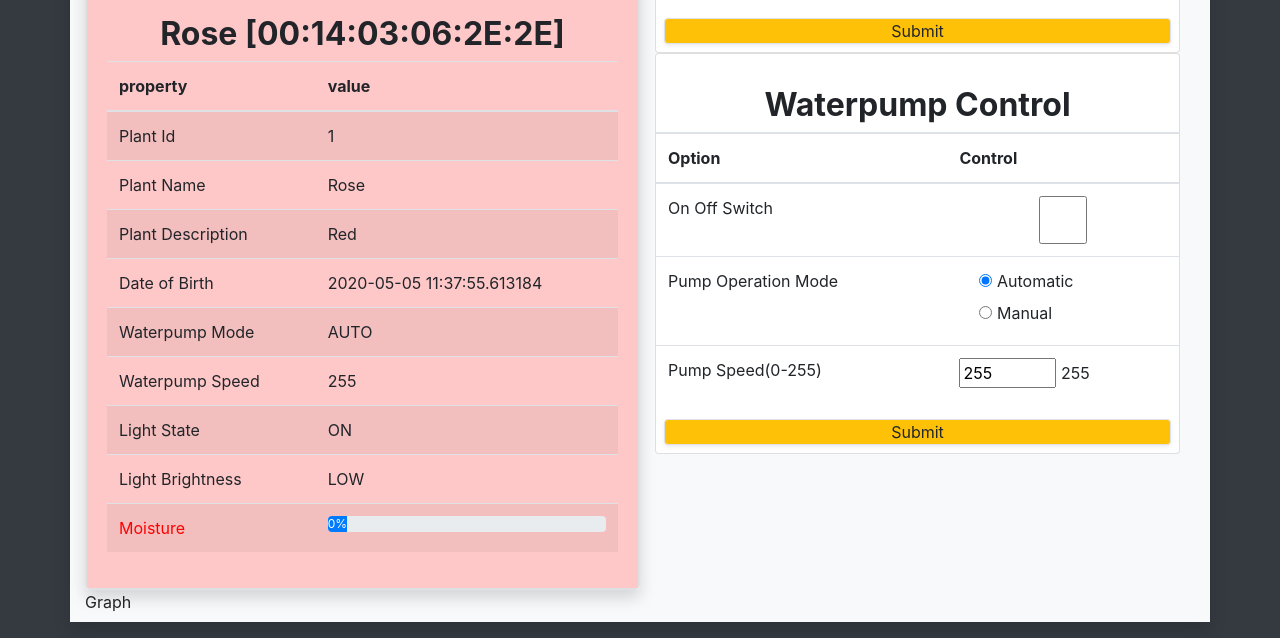
After one commit to JeremyVun1/smart-plants-pi4-web, a Flask app: a page that uses smartplant/templates/layout.html in a window 1280 px wide. The commit adds this page. Shown: the part 403-1041 px from the top of the page. Run offline with Flask 2, Linux system fonts and the light colour scheme; data comes from the database, SQL or seed files in the repository; both versions use the stored data as it was before the commit; some libraries are stand-ins or nearby versions.

Commit message:
controls working

```diff
--- a/smartplant/__init__.py
+++ b/smartplant/__init__.py
@@ -6,7 +6,7 @@ app.config['SECRET_KEY'] = "32018ddbe36292e8a6543bc5a54a6c42"
 app.config['SQLALCHEMY_DATABASE_URI'] = 'sqlite:///smartplant.db'
 db = SQLAlchemy(app)
 
-sockets = []
+sockets = {}
 
 from smartplant import models
 from smartplant import routes
--- a/smartplant/forms.py
+++ b/smartplant/forms.py
@@ -1,16 +1,34 @@
 from flask_wtf import FlaskForm
-from wtforms import BooleanField, RadioField, SubmitField
+from wtforms import BooleanField, RadioField, SubmitField, IntegerField, StringField, validators
 
 
 class LightsControlForm(FlaskForm):
     # lights
+    isLightForm = BooleanField(default=True)
     lightOn = BooleanField(label='On Off Switch')
-    lightMode = RadioField(label='Brightness Level', choices=[('low_power','Low'), ('medium_power', 'Medium'), ('high_power', 'High')])
+    lightMode = RadioField(label='Brightness Level', choices=[('l','Low'), ('m', 'Medium'), ('h', 'High')])
     submit = SubmitField('Submit')
 
 
 class PumpControlForm(FlaskForm):
     # pump
-    pumpOn = BooleanField(label='On Off Switch')
-    pumpMode = RadioField(label='Pump Operation Mode', choices=[('auto', 'Automatic'), ('manual', 'Manual')])
+    isPumpForm = BooleanField(default=True)
+    pumpOn = BooleanField('On Off Switch')
+    pumpMode = RadioField('Pump Operation Mode', choices=[('a', 'Automatic'), ('m', 'Manual')])
+    pumpSpeed = IntegerField('Pump Speed(0-255)', [validators.NumberRange(min=0, max=256)])
     submit = SubmitField('Submit')
+
+
+class LightsControlModel():
+    def __init__(self, isLightForm, on, mode):
+        self.isLightForm = isLightForm
+        self.lightOn = bool(on)
+        self.lightMode = str(mode)
+
+
+class PumpControlModel():
+    def __init__(self, isPumpForm, on, mode, speed):
+        self.isPumpForm = isPumpForm
+        self.pumpOn = bool(on)
+        self.pumpMode = str(mode)
+        self.pumpSpeed = int(speed)
--- a/smartplant/models.py
+++ b/smartplant/models.py
@@ -104,3 +104,4 @@ class SmartPlantState:
     lightstate: bool
     lightmode: str
     moistval: int
+    socketExists: bool
--- a/smartplant/routes.py
+++ b/smartplant/routes.py
@@ -1,8 +1,8 @@
-from flask import render_template, request, flash
-from smartplant.forms import LightsControlForm, PumpControlForm
+from flask import render_template, request, flash, redirect
+from smartplant.forms import LightsControlForm, PumpControlForm, PumpControlModel, LightsControlModel
 from smartplant import app, sockets
-from .bt import find_new_smartplant_devices, connect_smartplant_devices, request_full_state
-from .data import save_smartplants, load_smartplants
+from .bt import find_new_smartplant_devices, connect_smartplant_devices, request_full_state, send_light_commands, send_pump_commands
+from .data import save_smartplants, load_smartplants, load_smartplant, load_device, update_light_db_with_commands, update_pump_db_with_commands
 
 
 @app.route("/", methods=['GET', 'POST'])
@@ -11,34 +11,71 @@ def index():
     smartplants = []
 
     if request.method == 'POST':
-        for socket in sockets:
+        for mac in sockets:
+            socket = sockets[mac]
             socket.close()
 
         find_new_smartplant_devices()
         sockets = connect_smartplant_devices()
 
-    try:
-        print(f"open sockets {sockets}")
-        responses = request_full_state(sockets)
-        save_smartplants(responses)
-        smartplants = load_smartplants()
-        print(smartplants)
-    except Exception:
-        pass
+    print(f"open sockets {sockets}")
+    responses = request_full_state(sockets)
+    save_smartplants(responses)
+    smartplants = load_smartplants()
+
+    # socket check
+    for smartplant in smartplants:
+        smartplant.socketExists = smartplant.mac in sockets
+
+    print(smartplants)
 
     return render_template('index.html', smartplants=smartplants, title="index")
 
 
-@app.route("/control", methods=['GET', 'POST'])
-def control():
-    lightsControlForm = LightsControlForm()
-    pumpControlForm = PumpControlForm()
+@app.route("/control/<guid>", methods=['GET', 'POST'])
+def control(guid):
+    global sockets
+
+    # build flower status info
+    device = load_device(guid)
+    smartplant = load_smartplant(device)
+    smartplant.socketExists = device.mac in sockets  # see if we have sockets or not
 
     if request.method == 'POST':
-        if lightsControlForm.validate_on_submit():
-            flash('light control sent', 'success')
-        if pumpControlForm.validate_on_submit():
-            flash('pump control sent', 'success')
-        # populate the forms with state data
+        form_dict = request.form.to_dict()
+        print("RECEIVED POST")
+        print(form_dict)
 
-    return render_template('control.html', title='Control Plant', lightsControlForm=lightsControlForm, pumpControlForm=pumpControlForm)
+        # validate, send commands, and prefill the form
+        if 'isLightForm' in form_dict:
+            form = LightsControlForm(request.form)
+            if form.validate():
+                flash('light control sent', 'success')
+                send_light_commands(sockets[device.mac], smartplant, form_dict)
+                update_light_db_with_commands(guid, form_dict)
+                return redirect(f"/control/{guid}", code=302)
+
+        elif 'isPumpForm' in form_dict:
+            form = PumpControlForm(request.form)
+            if form.validate():
+                flash('pump control sent', 'success')
+                send_pump_commands(sockets[device.mac], smartplant, form_dict)
+                update_pump_db_with_commands(guid, form_dict)
+            else:
+                flash('pump speed must be between 0-255', 'danger')
+            return redirect(f"/control/{guid}", code=302)
+
+    # build control forms
+    print(smartplant)
+    lightsControlForm = LightsControlForm(obj=LightsControlModel(isLightForm=True, on=smartplant.lightstate, mode=smartplant.lightmode))
+    pumpControlForm = PumpControlForm(obj=PumpControlModel(isPumpForm=True, on=smartplant.pumpstate, mode=smartplant.pumpmode, speed=smartplant.pumpspeed))
+
+
+    return render_template(
+        'control.html',
+        title='Control Plant',
+        smartplant=smartplant,
+        guid=guid,
+        lightsControlForm=lightsControlForm,
+        pumpControlForm=pumpControlForm
+    )
--- a/smartplant/templates/control.html
+++ b/smartplant/templates/control.html
@@ -13,54 +13,94 @@
         {% endwith %}
 <div class="content-section">
 
-    <div class="row-fluid">
+<div class="row">
+    <div class="col-sm-6 p-0 border shadow rounded">
+        <div class="card">
+            <div class="card-body" style="background-color: {% if smartplant.moistval < 500 %}rgba(255,200,200){% else %}rgb(220,255,220){% endif %};">
+                {% include 'plantcard.html' %}
+            </div>
+        </div>
+    </div>
+    <div class="col-sm-6">
+        <div class="card">
             <form method="POST" action="">
                 {{ lightsControlForm.hidden_tag() }}
-            <fieldset class="form-group border rounded m-2 p-2">
-                <h2 class="border-bottom pb-2">Lighting Control</h2>
-                <div class="form-group">
-                    {{ lightsControlForm.lightOn.label(class="form-control-label") }}
-                    {{ lightsControlForm.lightOn(class="form-control form-control-lg") }}
-                </div>
-                <div class="form-group">
-                    {{ lightsControlForm.lightMode.label(class="form-control-label") }}
+                {{ lightsControlForm.isLightForm(class="invisible") }}
+                <h2 class="text-center border-bottom font-weight-bold p-2 m-0">Lighting Control</h2>
+                <table class="table">
+                    <thead>
+                        <th scope="option">Option</td>
+                        <th scope="control">Control</td>
+                    </thead>
+                    <tr>
+                        <td>{{ lightsControlForm.lightOn.label(class="form-control-label") }}</td>
+                        <td>{{ lightsControlForm.lightOn(class="form-control form-control-lg") }}</td>
+                    </tr>
+                    <tr>
+                        <td>{{ lightsControlForm.lightMode.label(class="form-control-label") }}</td>
+                        <td>
                             {% for subfield in lightsControlForm.lightMode %}
                                 <div class="form-check">
                                     {{ subfield }}
                                     {{ subfield.label }}
                                 </div>
                             {% endfor %}
+                        </td>
+                    </tr>
+                </table>
+                <div class="form-group rounded m-2 p-0">
+                    {{ lightsControlForm.submit(class="btn btn-warning p-0 m-0 w-100 border shadow-sm") }}
                 </div>
-                <div clas="form-group">
-                    {{ lightsControlForm.submit(class="btn btn-outline-info") }}
-                </div>
-            </fieldset>
             </form>
         </div>
-    <div class="row-fluid">
+
+        <div class="card">
             <form method="POST" action="">
                 {{ pumpControlForm.hidden_tag() }}
-            <fieldset class="form-group border rounded m-2 p-2">
-                <h2 class="border-bottom pb-2">Water Pump Control</h2>
-                <div class="form-group">
-                    {{ pumpControlForm.pumpOn.label(class="form-control-label") }}
-                    {{ pumpControlForm.pumpOn(class="form-control form-control-lg") }}
-                </div>
-                <div class="form-group">
-                    {{ pumpControlForm.pumpMode.label(class="form-control-label") }}
+                {{ pumpControlForm.isPumpForm(class="invisible") }}
+                <h2 class="text-center border-bottom font-weight-bold p-2 m-0">Waterpump Control</h2>
+                <table class="table">
+                    <thead>
+                        <th scope="option">Option</td>
+                        <th scope="control">Control</td>
+                    </thead>
+                    <tr>
+                        <td>{{ pumpControlForm.pumpOn.label(class="form-control-label") }}</td>
+                        <td>{{ pumpControlForm.pumpOn(class="form-control form-control-lg") }}</td>
+                    </tr>
+                    <tr>
+                        <td>{{ pumpControlForm.pumpMode.label(class="form-control-label") }}</td>
+                        <td>
                             {% for subfield in pumpControlForm.pumpMode %}
                                 <div class="form-check">
                                     {{ subfield }}
                                     {{ subfield.label }}
                                 </div>
                             {% endfor %}
+                        </td>
+                    </tr>
+                    <tr>
+                        <td>{{ pumpControlForm.pumpSpeed.label(class="form-control-label") }}</td>
+                        <td>
+                            <div>
+                                {{ pumpControlForm.pumpSpeed(min=0, max=255, oninput="outputUpdate(value)") }}
+                                <output for="pumpSpeed" id="selected-pumpSpeed">{{ pumpControlForm.pumpSpeed.data }}</output>
                             </div>
-                <div clas="form-group">
-                    {{ pumpControlForm.submit(class="btn btn-outline-info") }}
+                        </td>
+                    </tr>
+                </table>
+                <div class="form-group rounded m-2 p-0">
+                    {{ pumpControlForm.submit(class="btn btn-warning p-0 m-0 w-100 border shadow-sm") }}
                 </div>
-            </fieldset>
             </form>
         </div>
     </div>
 </div>
+<div class="row">
+    Graph
+</div>
+
+
+</div>
+</div>
 {% endblock content %}
--- a/smartplant/templates/layout.html
+++ b/smartplant/templates/layout.html
@@ -15,14 +15,14 @@
         <link rel="stylesheet" href="https://stackpath.bootstrapcdn.com/bootstrap/4.4.1/css/bootstrap.min.css" integrity="sha384-Vkoo8x4CGsO3+Hhxv8T/Q5PaXtkKtu6ug5TOeNV6gBiFeWPGFN9MuhOf23Q9Ifjh" crossorigin="anonymous">
 
         <!-- Custom CSS -->
-        <link rel="stylesheet" type="text/css" href="{{ url_for('static', filename='style.css') }}">
+        <link rel= "stylesheet" type= "text/css" href= "{{ url_for('static',filename='styles/style.css') }}">
 
     </head>
     <body class="bg-dark">
         <div class="container-fluid bg-light">
             {% include "navbar.html" %}
         </div>
-        <div class="container mx-auto bg-light m-3 shadow">
+        <div id="content-container" class="container mx-auto bg-light m-3 shadow">
                 {% block content %}
                 {% endblock %}
         </div>
--- a/smartplant/templates/navbar.html
+++ b/smartplant/templates/navbar.html
@@ -10,9 +10,11 @@
         <li class="nav-item active">
           <a class="nav-link" href="/">Plants <span class="sr-only">(current)</span></a>
         </li>
+        <!--
         <li class="nav-item">
           <a class="nav-link" href="/control">Control</a>
         </li>
+        -->
       </ul>
     </div>
     </div>
--- /dev/null
+++ b/smartplant/templates/plantcard.html
@@ -0,0 +1,82 @@
+
+{% if smartplant.socketExists %}
+<img src="/static/{{ smartplant.pname.lower() }}.jpeg" class="mx-auto align-top mb-3" alt="">
+{% else %}
+<img src="/static/error.jpeg" class="mx-auto align-top mb-3" alt="">
+{% endif %}
+<div class="background-color: {% if smartplant.socketExists %}bg.white{% else %}bg.secondary{% endif %}">
+<h2 class="text-center font-weight-bold">{{ smartplant.pname }} [{{ smartplant.mac }}]</h2>
+                        <table class="table table-striped">
+                            <thead>
+                                <tr>
+                                    <th scope="property">property</th>
+                                    <th scope="value">value</th>
+                                </tr>
+                            </thead>
+                            <tbody>
+                                <tr>
+                                    <td>Plant Id</td>
+                                    <td>{{ smartplant.pid }}</td>
+                                </tr>
+                                <tr>
+                                    <td>Plant Name</td>
+                                    <td>{{ smartplant.pname }}</td>
+                                </tr>
+                                <tr>
+                                    <td>Plant Description</td>
+                                    <td>{{ smartplant.pdesc }}</td>
+                                </tr>
+                                <tr>
+                                    <td>Date of Birth</td>
+                                    <td>{{ smartplant.pdate }}</td>
+                                </tr>
+                                <tr>
+                                    <td>Waterpump Mode</td>
+                                    {% if smartplant.pumpmode == 'a' %}
+                                        <td>AUTO</td>
+                                    {% else %}
+                                        <td>MANUAL</td>
+                                    {% endif %}
+                                </tr>
+                                <tr>
+                                    <td>Waterpump Speed</td>
+                                    <td>{{ smartplant.pumpspeed }}</td>
+                                </tr>
+                                <tr>
+                                    <td>Light State</td>
+                                    {% if smartplant.lightstate %}
+                                        <td>ON</td>
+                                    {% else %}
+                                        <td>OFF</td>
+                                    {% endif %}
+                                </tr>
+                                <tr>
+                                    <td>Light Brightness</td>
+                                    {% if smartplant.lightmode == 'l' %}
+                                        <td>LOW</td>
+                                    {% elif smartplant.lightmode == 'm' %}
+                                        <td>MEDIUM</td>
+                                    {% else %}
+                                        <td>HIGH</td>
+                                    {% endif %}
+                                </tr>
+                                <tr>
+                                    {% if smartplant.moistval == 0 %}
+                                        {% set moistpct = 0 %}
+                                    {% else %}
+                                        {% set moistpct = smartplant.moistval / 1024 %}
+                                    {% endif %}
+
+                                    <td style="color:{% if moistpct < 0.5 %}red{% else %}green{% endif %}">Moisture</td>
+                                    <td>
+                                        <smartplantan style="color:{% if moistpct < 0.5 %}red{% else %}green{% endif %}"></smartplantan>
+                                        <div class="progress">
+                                            <div class="progress-bar" role="progressbar" aria-valuenow="0" aria-valuemin="0" aria-valuemax="100">
+                                                {{ moistpct * 100 }}%
+                                            </div>
+                                        </div>
+                                    </td>
+                                </tr>
+                            </tbody>
+                        </table>
+                    </div>
```
Also changed, not shown: smartplant/bt.py (+48 -8 lines), smartplant/data.py (+30 -21 lines), smartplant/scheduler.py (+5 -3 lines), smartplant/templates/index.html (+20 -12 lines), smartplant/util.py (+0 -15 lines), smartplant/smartplant.db (deleted), smartplant/static/style.css (deleted). Lines whose indentation alone changed are shown as unchanged.
